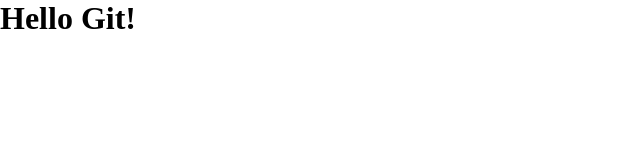
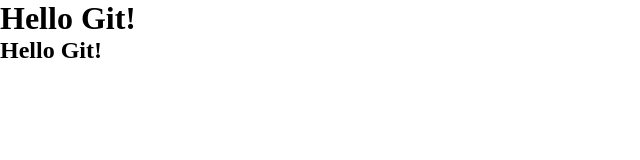
Before and after one commit to skyvalery/gitCourseMinin, a plain HTML site: page index.html in a window 1280 px wide. Shown: the whole page, without its empty margins (0-640 px from the left). Drawn offline with Linux system fonts and the light colour scheme.

Commit message:
changes in clone

```diff
--- a/index.html
+++ b/index.html
@@ -15,6 +15,7 @@
 </head>
 <body>
   <h1>Hello Git!</h1>
+  <h2>Hello Git!</h2>
 
 </body>
 </html>
--- a/script.js
+++ b/script.js
@@ -1,3 +1,3 @@
 document.body.innerHTML = '<h1>Hello from JavaScript</h1>'
 console.log('Test2')
-console.log('Test3')
+console.log('Test !!!!!!!')
```
